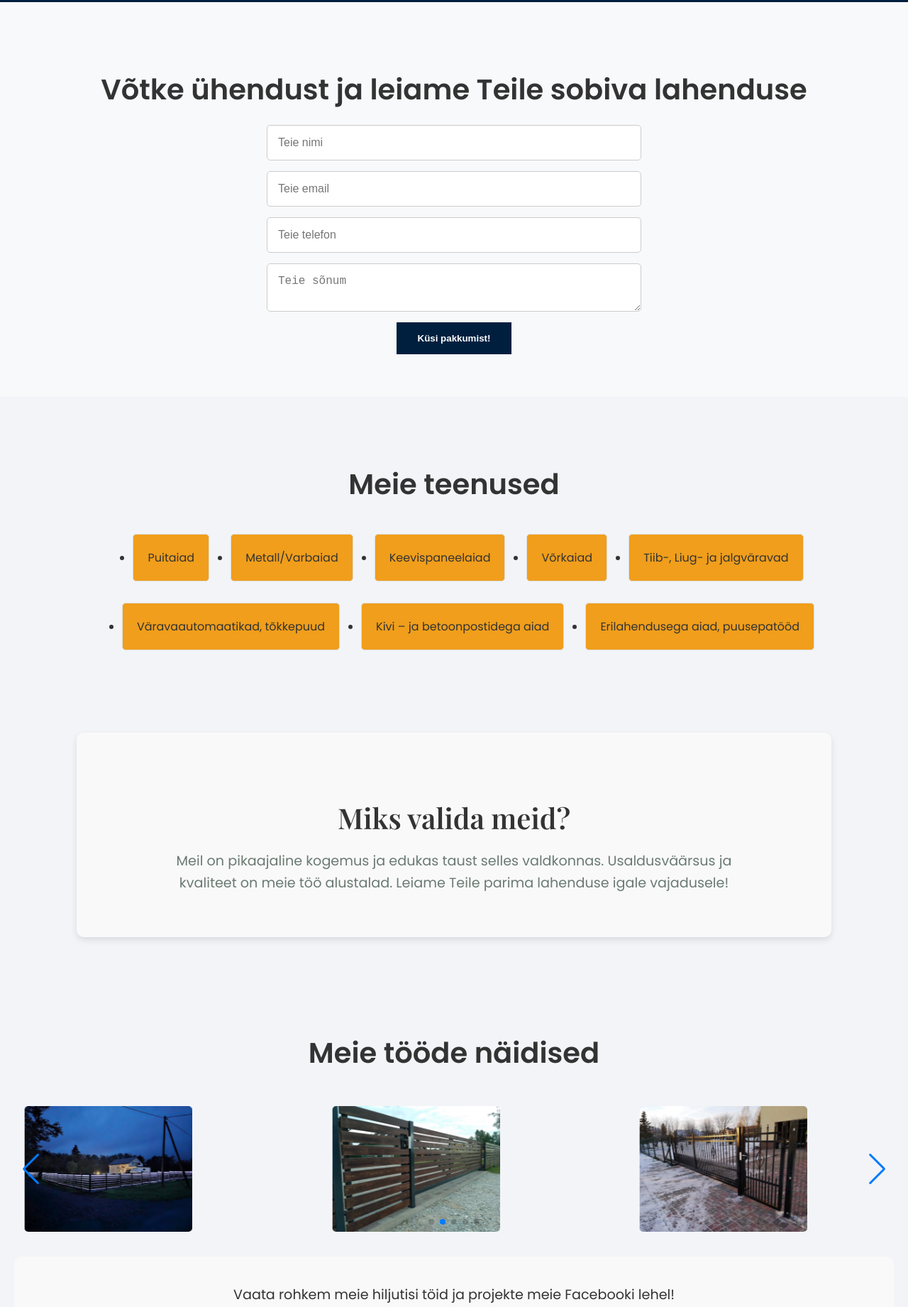
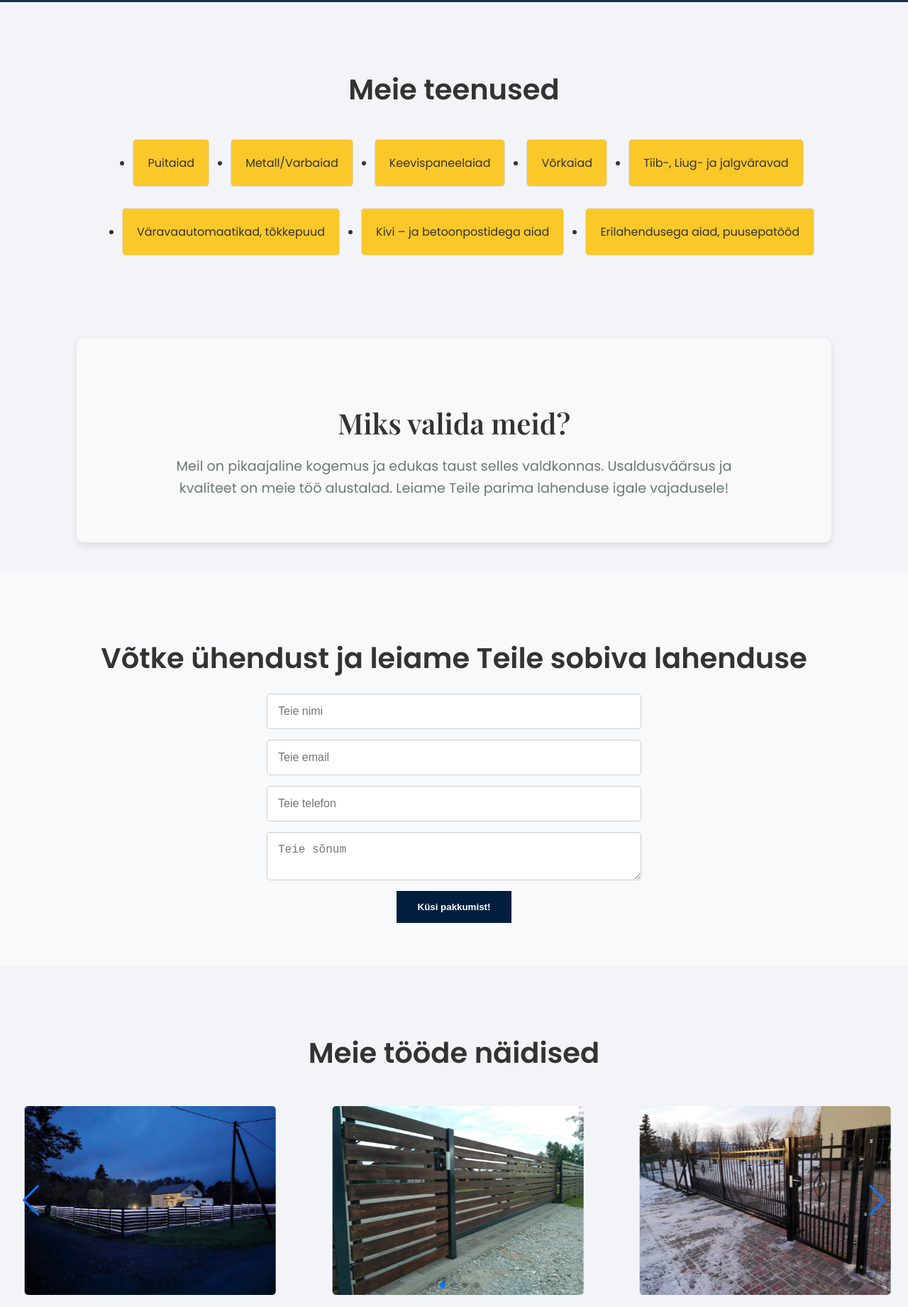
Before and after one commit to Fantastico433/aiakas2, a plain HTML site: page index.html in a window 1280 px wide. Shown: the part 412-2253 px from the top of the page at 71% size. Drawn offline with nearby package versions, Linux system fonts and the light colour scheme.

Commit message:
Add files via upload

```diff
--- a/index.html
+++ b/index.html
@@ -32,20 +32,6 @@
         <p>Ideest lahenduseni vaid mõne nädalaga! Meil on üle kümne aasta kogemust piirdeaedade ja väravate ehitamisel, müümisel ja paigaldamisel.</p>
         <!-- <a href="https://www.facebook.com/aiaabcd" target="_blank"><img src="images/2460233_facebook_social_online_share_icon.png" alt="Jälgi meid Facebookis"></a> -->
         <button class="cta" id="scrollToContact">Küsi pakkumist!</button>
-    </section>
-
-    <!-- Contact Section -->
-    <section id="contact">
-        <h2>Võtke ühendust ja leiame Teile sobiva lahenduse</h2>
-        <form action="https://formspree.io/f/xldeeppl" method="POST" id="contactForm">
-            <input type="text" name="name" placeholder="Teie nimi" required>
-            <input type="email" name="email" placeholder="Teie email" required>
-            <input type="tel" name="phone" placeholder="Teie telefon" required>
-            <textarea name="message" placeholder="Teie sõnum" required></textarea>
-            <button type="submit">Küsi pakkumist!</button>
-            <p class="form-success" style="display:none;color:green;">Teie sõnum on saadetud!</p>
-            <p class="form-error" style="display:none;color:red;">Viga! Palun proovige uuesti.</p>
-        </form>
     </section>
 
     <!-- Services Section -->
@@ -83,6 +69,20 @@
     <section id="why-choose-us">
         <h2>Miks valida meid?</h2>
         <p>Meil on pikaajaline kogemus ja edukas taust selles valdkonnas. Usaldusväärsus ja kvaliteet on meie töö alustalad. Leiame Teile parima lahenduse igale vajadusele!</p>
+    </section>
+
+     <!-- Contact Section -->
+     <section id="contact">
+        <h2>Võtke ühendust ja leiame Teile sobiva lahenduse</h2>
+        <form action="https://formspree.io/f/xldeeppl" method="POST" id="contactForm">
+            <input type="text" name="name" placeholder="Teie nimi" required>
+            <input type="email" name="email" placeholder="Teie email" required>
+            <input type="tel" name="phone" placeholder="Teie telefon" required>
+            <textarea name="message" placeholder="Teie sõnum" required></textarea>
+            <button type="submit">Küsi pakkumist!</button>
+            <p class="form-success" style="display:none;color:green;">Teie sõnum on saadetud!</p>
+            <p class="form-error" style="display:none;color:red;">Viga! Palun proovige uuesti.</p>
+        </form>
     </section>
 
     <!-- Portfolio Swiper Slider -->
--- a/style.css
+++ b/style.css
@@ -159,7 +159,7 @@ nav ul li:last-child a {
 
 /* Hero Section */
 #hero {
-    background-color: #001f3f;
+    background-color: #001f3fE6;
     color: white;
     text-align: center;
     padding: 100px 20px 60px;
@@ -233,7 +233,7 @@ nav ul li:last-child a {
     background-color: #002b5c;
 }
 
-/* Services Section */
+/* Services Section teenused*/
 #services {
     padding: 60px 20px;
     text-align: center;
@@ -252,7 +252,7 @@ nav ul li:last-child a {
 }
 
 #services ul li {
-    background-color: #f09e1b;
+    background-color: #fbc829;
     padding: 20px;
     border: 1px solid #ddd;
     border-radius: 5px;
@@ -334,7 +334,7 @@ nav ul li:last-child a {
 }
 
 .swiper-slide img {
-    max-width: 60%;
+    max-width: 90%;
     height: auto;
     border-radius: 5px;
     transition: transform 0.3s ease, box-shadow 0.3s ease;
```
